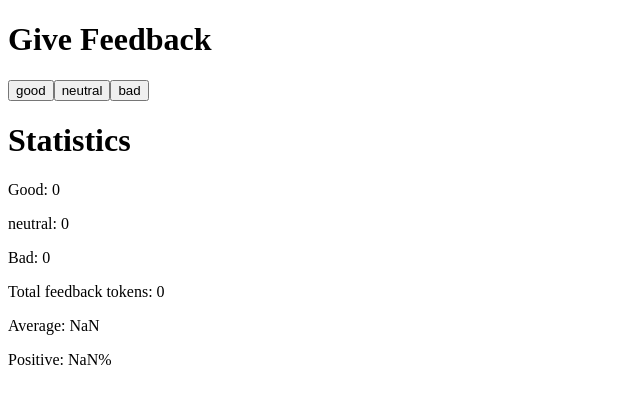
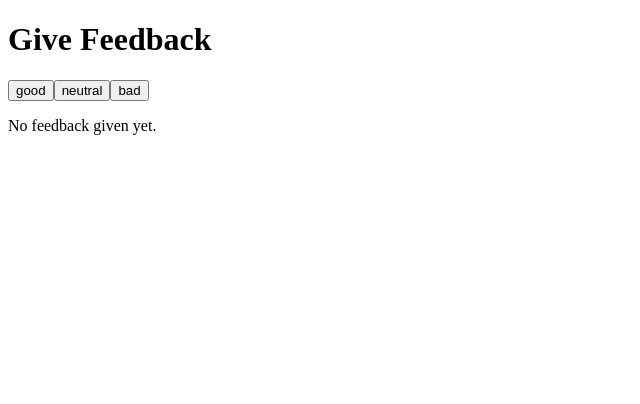
Before and after one commit to CrystalZawedde/fullstackopen, a React (Vite) app in the folder part1/: page / in a window 1280 px wide. Shown: the top 404 px of the page, without its empty margins (0-640 px from the left). Built offline with nearby package versions, Linux system fonts and the light colour scheme.

Commit message:
1.9 unicafe step4

```diff
--- a/part1/src/App.jsx
+++ b/part1/src/App.jsx
@@ -36,6 +36,8 @@ const Positive=()=>{
   return((good/Total())*100)
 }
 const Statistics=()=>{
+  if (Total()===0)
+    return(<p>No feedback given yet.</p>)
   return(<div>
     <h1>Statistics</h1>
     <p>Good: {good} </p>
```
